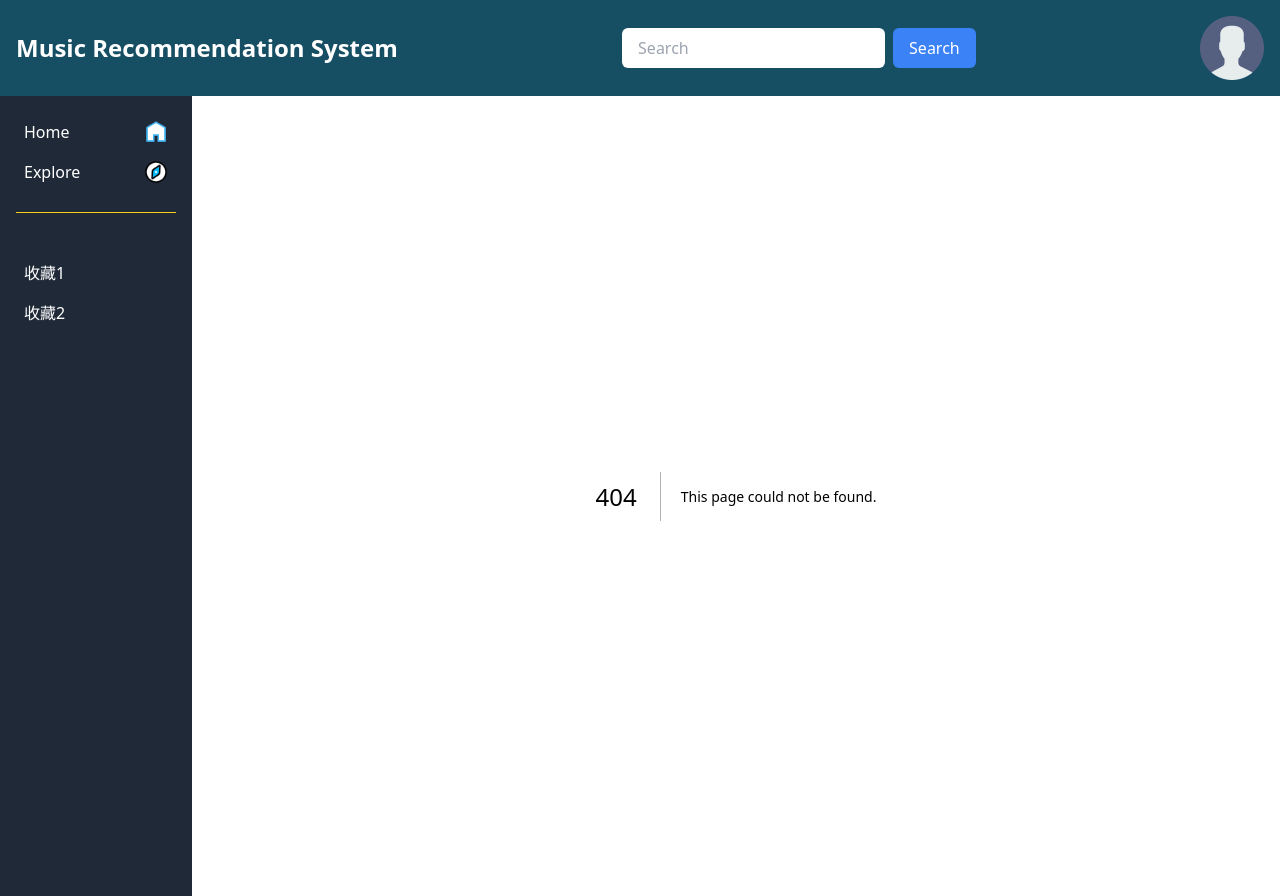
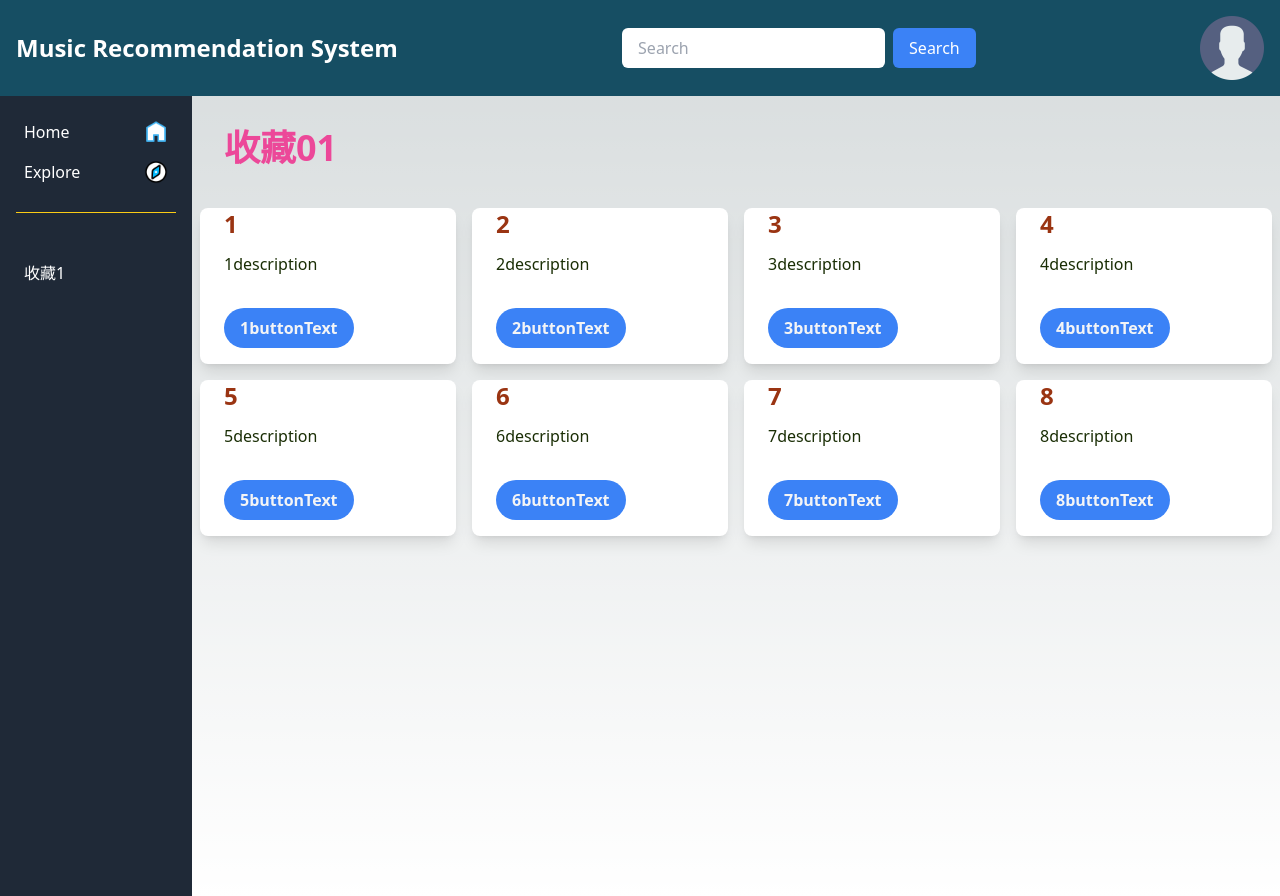
Before and after one commit to leowujk/music_recommendation_system, a Next.js app: page /bookmarks-1 in a window 1280 px wide. Before the commit this address had no page. Built offline with nearby package versions, Linux system fonts and the light colour scheme.

Commit message:
收藏的頁面，user下拉選單

```diff
--- /dev/null
+++ b/app/bookmarks-1/page.tsx
@@ -0,0 +1,20 @@
+"use client"
+import { CardGroup } from "@/components/Card";
+import React from "react";
+
+export default function Home() {
+    const items = ["1", "2", "3", "4", "5", "6", "7", "8"];
+    const buttons = ["Button01", "Button02", "Button03", "Button04"]
+    const [msg, setMsg] = React.useState("");
+
+    return (
+        <div className="flex flex-col h-screen">
+            <div className="text-4xl p-8 font-bold text-pink-500">
+                收藏01
+            </div>
+            <div className="flex-grow text-blue-500">
+                <CardGroup arr={items} />
+            </div>
+        </div>
+    );
+}
--- a/components/Navbar.tsx
+++ b/components/Navbar.tsx
@@ -1,6 +1,15 @@
+"use client"
 import Image from "next/image"
+import React, { useState } from 'react';
 
 const Navbar = () => {
+
+  const [dropdownVisible, setDropdownVisible] = useState(false);
+
+  const toggleDropdown = () => {
+    setDropdownVisible(!dropdownVisible);
+  };
+
   return (
     <div className=" bg-cyan-900 p-4 flex justify-between items-center">
       <h1 className="text-2xl font-bold text-white">Music Recommendation System</h1>
@@ -14,8 +23,24 @@ const Navbar = () => {
           Search
         </button>
       </div>
-      <div className="flex items-center ml-auto">
-        <Image src="/user.png" className="w-16" width={256} height={256} alt="User Icon" />
+      <div className="flex items-center ml-auto relative">
+        <Image
+          src="/user.png"
+          className="w-16 cursor-pointer"
+          width={256}
+          height={256}
+          alt="User Icon"
+          onClick={toggleDropdown}
+        />
+        {dropdownVisible && (
+          <div className="absolute top-14 right-0 mt-2 w-48 bg-white rounded-md shadow-lg z-20">
+            <ul className="py-1">
+              <li className="px-4 py-2 text-gray-800 hover:bg-gray-200 cursor-pointer">1</li>
+              <li className="px-4 py-2 text-gray-800 hover:bg-gray-200 cursor-pointer">2</li>
+              <li className="px-4 py-2 text-gray-800 hover:bg-gray-200 cursor-pointer">3</li>
+            </ul>
+          </div>
+        )}
       </div>
     </div>
   );
--- a/components/Sidebar.tsx
+++ b/components/Sidebar.tsx
@@ -25,13 +25,10 @@ const Sidebar = () => {
             </div>
           </div>
         </Link>
-
         <hr className=" mb-10 mt-5 border-yellow-400" />
+        {/* link is to folder's name */}
         <Link href="/bookmarks-1">
           <div className="p-2 hover:bg-gray-700 rounded">收藏1</div>
-              </Link>
-              <Link href="/bookmarks-2">
-                <div className="p-2 hover:bg-gray-700 rounded">收藏2</div>
         </Link>
       </div>
     </div>
```
Lines whose indentation alone changed are shown as unchanged.
